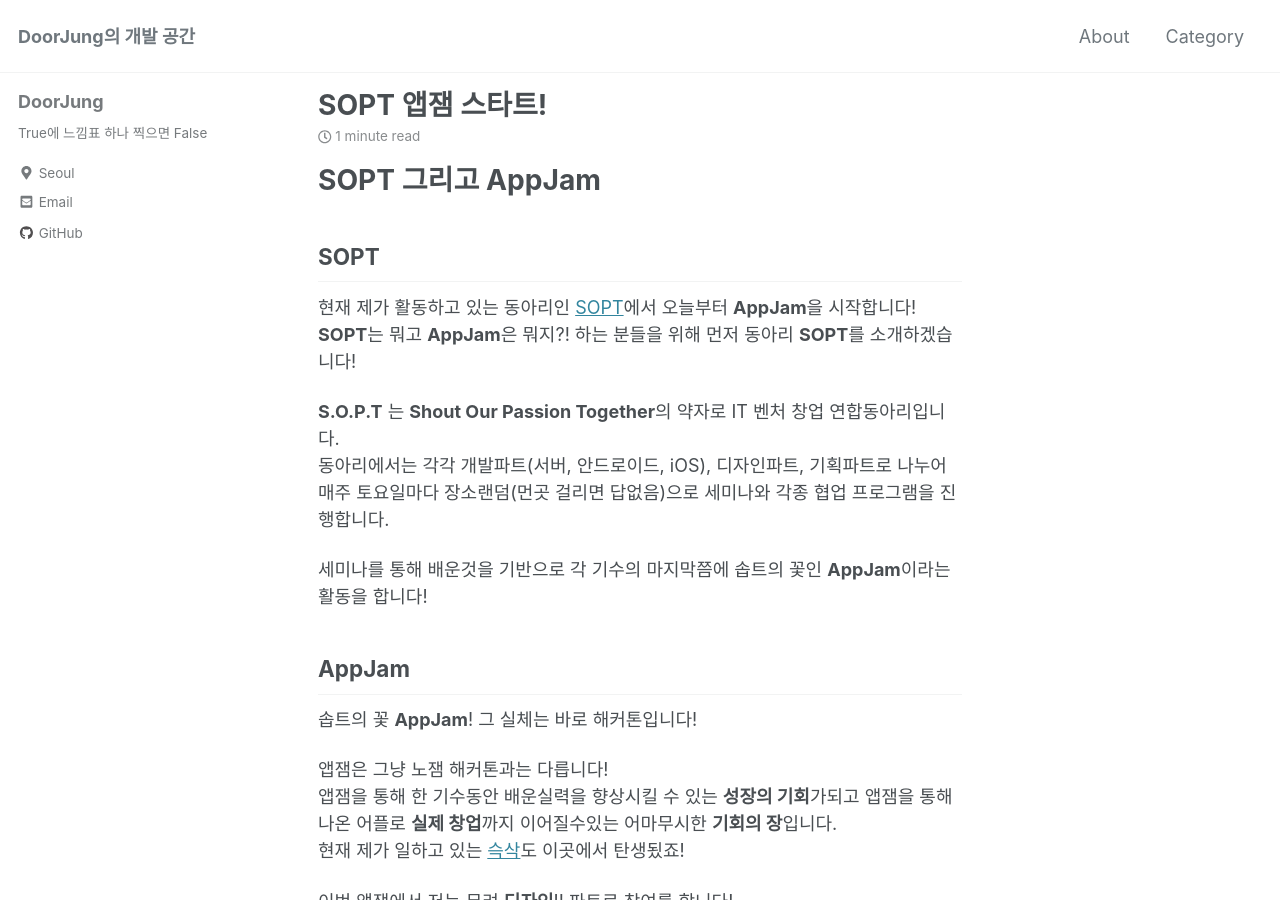
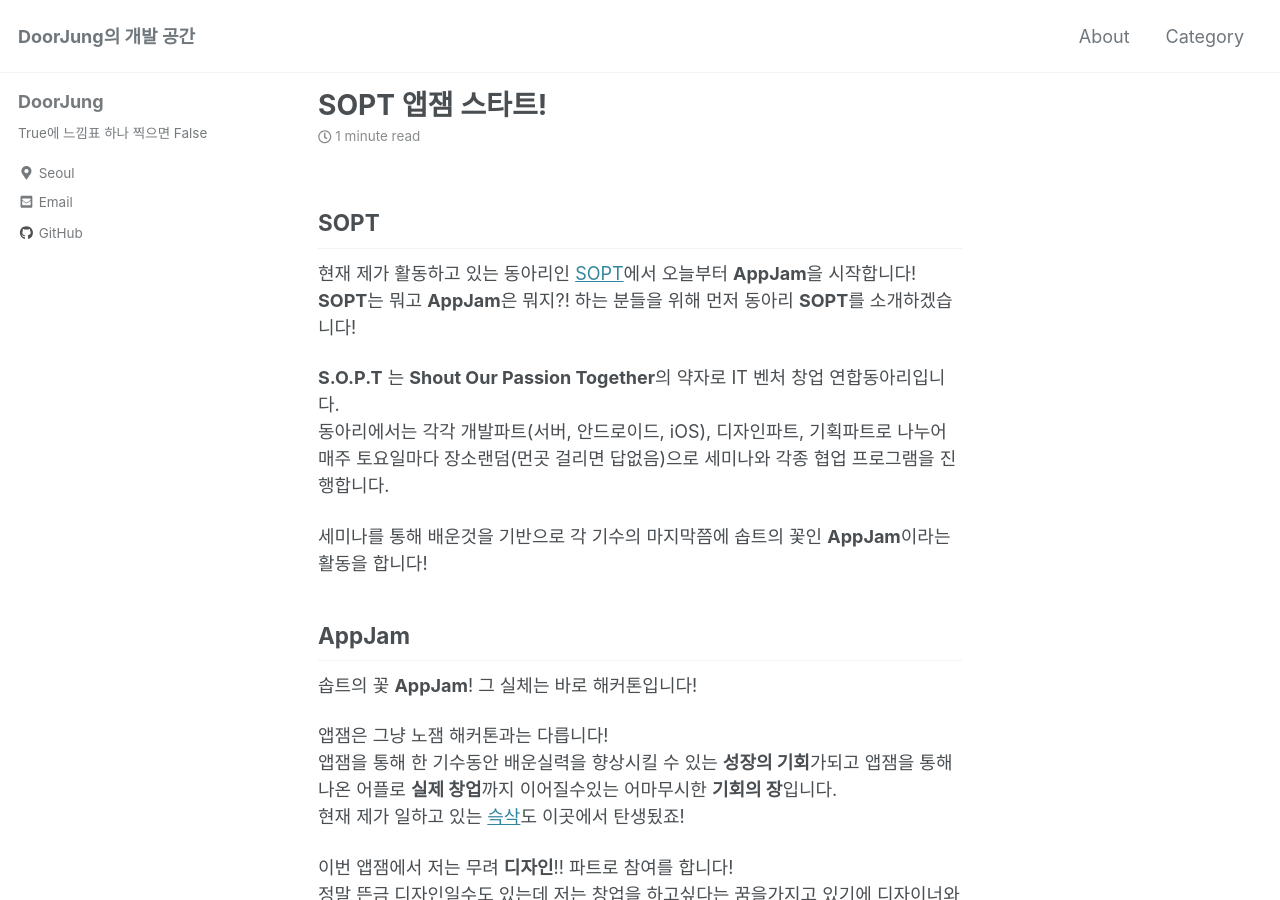
Before and after one commit to DoorJung/doorjung.github.io, a Jekyll site: the page built from _posts/2019-06-29-post-sopt-24th-1.md, in a window 1280 px wide and 900 px high. Built offline with Jekyll 4.4.1, drawn with Linux system fonts in a browser that asks for light colours; cached includes are drawn as plain includes; nearby versions of some CDN libraries; comment, search, counter and statistics services are not loaded.

Commit message:
post:Modify post of sopt-24th-1

```diff
--- a/_posts/2019-06-29-post-sopt-24th-1.md
+++ b/_posts/2019-06-29-post-sopt-24th-1.md
@@ -6,11 +6,8 @@ categories:
   - life
 last_modified_at: 2019-06-29T10:00:00-12:00:00
 ---
-SOPT 그리고 AppJam
-=============
-
 SOPT
----
+------
 현재 제가 활동하고 있는 동아리인 [SOPT](http://sopt.org/wp/)에서 오늘부터 **AppJam**을 시작합니다!
 **SOPT**는 뭐고 **AppJam**은 뭐지?! 하는 분들을 위해 먼저 동아리 **SOPT**를 소개하겠습니다!
 
@@ -21,7 +18,7 @@ SOPT
 세미나를 통해 배운것을 기반으로 각 기수의 마지막쯤에 솝트의 꽃인 **AppJam**이라는 활동을 합니다!
 
 AppJam
----
+------
 솝트의 꽃 **AppJam**! 그 실체는 바로 해커톤입니다!
 
 앱잼은 그냥 노잼 해커톤과는 다릅니다!
@@ -34,7 +31,7 @@ AppJam
 정말 디자인에 'ㄷ'도 모르는 개발자지만 그래도 이번 기수에 배운 내용들을 통해 앞으로 앱잼 잘 헤쳐나가려 합니다!
 
 AppJam 시작전 과정
----
+------
 벌써 포스팅을 마치기엔 너무 짧아서 간단하게 앱잼 시작전 과정과 제가 무슨일을 했는지 말해드리겠습니다!
 
 ### 기획경선
```
